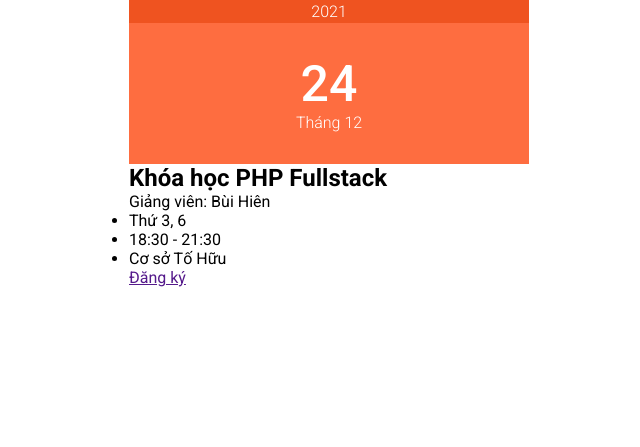
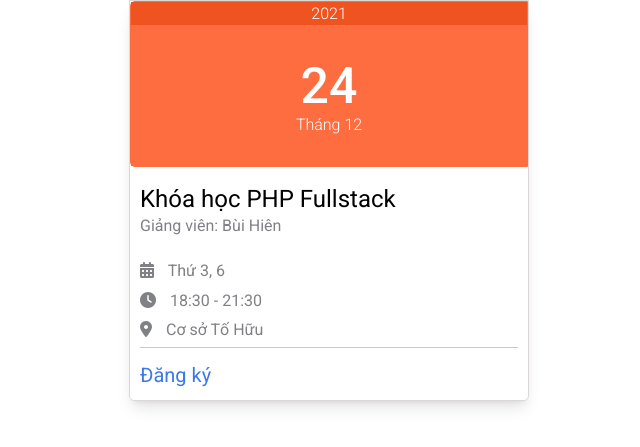
Before and after one commit to nguyenthequang0802/nguyenthequang0802.github.io, a PHP site: page /buoi03/index.html in a window 1280 px wide. Shown: the top 447 px of the page, without its empty margins (311-951 px from the left). Run offline with PHP 8.4, Linux system fonts and the light colour scheme.

Commit message:
Update html, css btvn buoi03

```diff
--- a/buoi03/index.html
+++ b/buoi03/index.html
@@ -8,6 +8,7 @@
     <link rel="preconnect" href="https://fonts.googleapis.com">
     <link rel="preconnect" href="https://fonts.gstatic.com" crossorigin>
     <link href="https://fonts.googleapis.com/css2?family=Roboto:wght@100;300;400;500;700;900&display=swap" rel="stylesheet">
+    <link rel="stylesheet" href="https://cdnjs.cloudflare.com/ajax/libs/font-awesome/6.4.0/css/all.min.css">
 
     <link rel="stylesheet" href="style.css">
 
@@ -29,11 +30,11 @@
             <h2 class="Title">Khóa học PHP Fullstack</h2>
             <p>Giảng viên: Bùi Hiên</p>
             <ul>
-                <li>Thứ 3, 6</li>
-                <li>18:30 - 21:30</li>
-                <li>Cơ sở Tố Hữu</li>
+                <li><i class="fa-solid fa-calendar-days" style="color: #808185;"></i> Thứ 3, 6</li>
+                <li><i class="fa-solid fa-clock" style="color: #808185;"></i> 18:30 - 21:30</li>
+                <li><i class="fa-solid fa-location-dot" style="color: #808185;"></i> Cơ sở Tố Hữu</li>
             </ul>
-            <a href="">Đăng ký</a>
+            <div class="register"><a href="">Đăng ký</a></div>
         </div>
     </div>
 </body>
--- a/buoi03/style.css
+++ b/buoi03/style.css
@@ -11,12 +11,22 @@
 
 .card{
     width: 400px;
+    box-sizing: border-box;
     margin: auto;
+    border: 1px solid #ddd8d8;
+    box-shadow: 0 10px 15px -3px #0000001a,0 4px 6px -4px #0000001a!important;
+    border-bottom-left-radius: 5px;
+    border-bottom-right-radius: 5px;
 }
+
 
 .Calen{
     text-align: center;
     color: #fff;
+    border: 1px solid #fe6d40;
+    border-top-left-radius: 5px;
+    border-bottom-left-radius: 5px;
+
 }
 
 .Calen p{
@@ -38,3 +48,44 @@
     font-size: 50px;
     font-weight: 500;
 }
+
+.content{
+    padding: 10px;
+    margin-top: 10px;
+    line-height: 1.6rem;
+}
+
+.Title{
+    font-weight: 400;
+
+}
+
+.content ul{
+    margin-top: 20px;
+    border-bottom: 1px solid #cacaca;
+}
+
+.content li{
+    list-style: none;
+    margin-bottom: 4px;
+    color: #808185;
+}
+
+.content i {
+    margin-right: 10px;
+}
+
+.content>p{
+    color: #808185;
+}
+
+.content a{
+    text-decoration: none;
+    margin-top: 15px;
+    color: #3c78e7;
+    font-size: 20px;
+}
+
+.register{
+    padding-top: 15px;
+}
```
